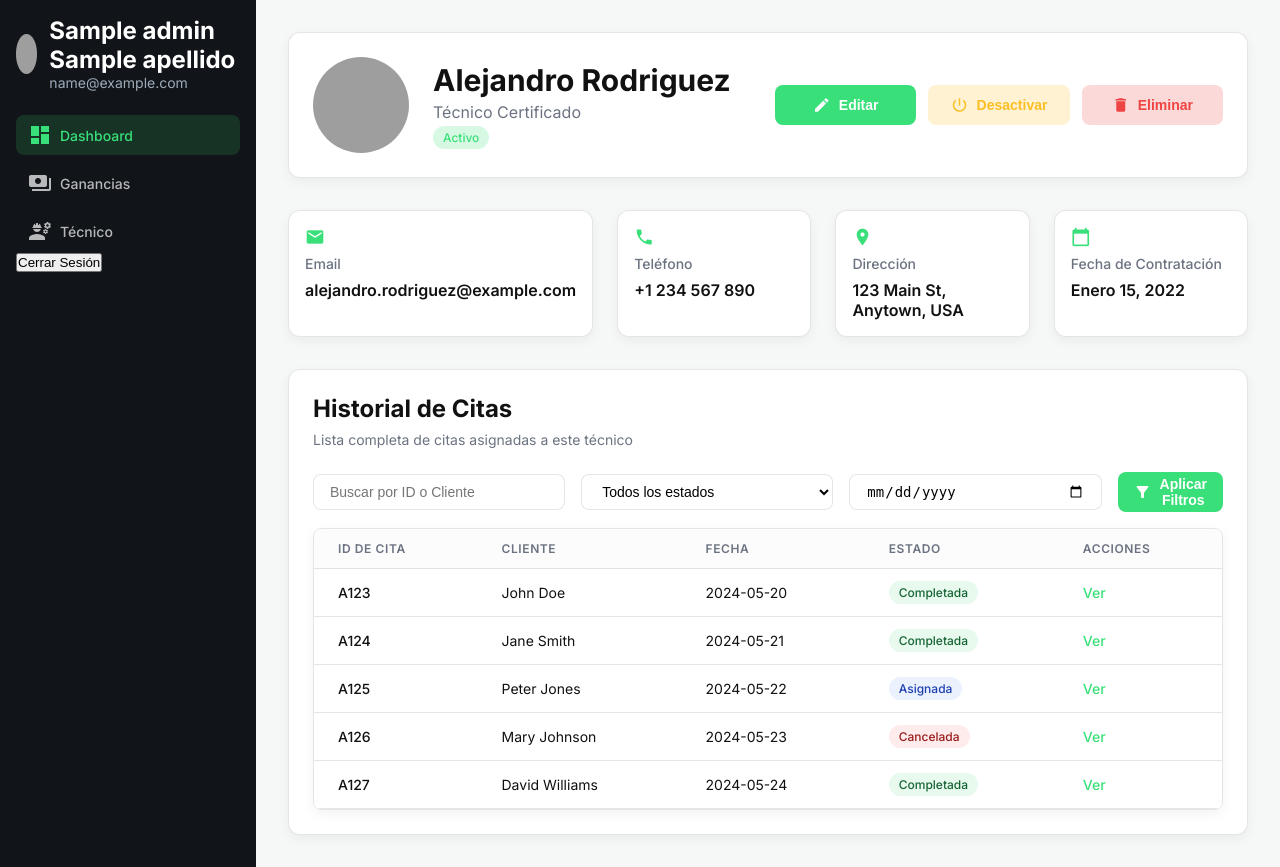
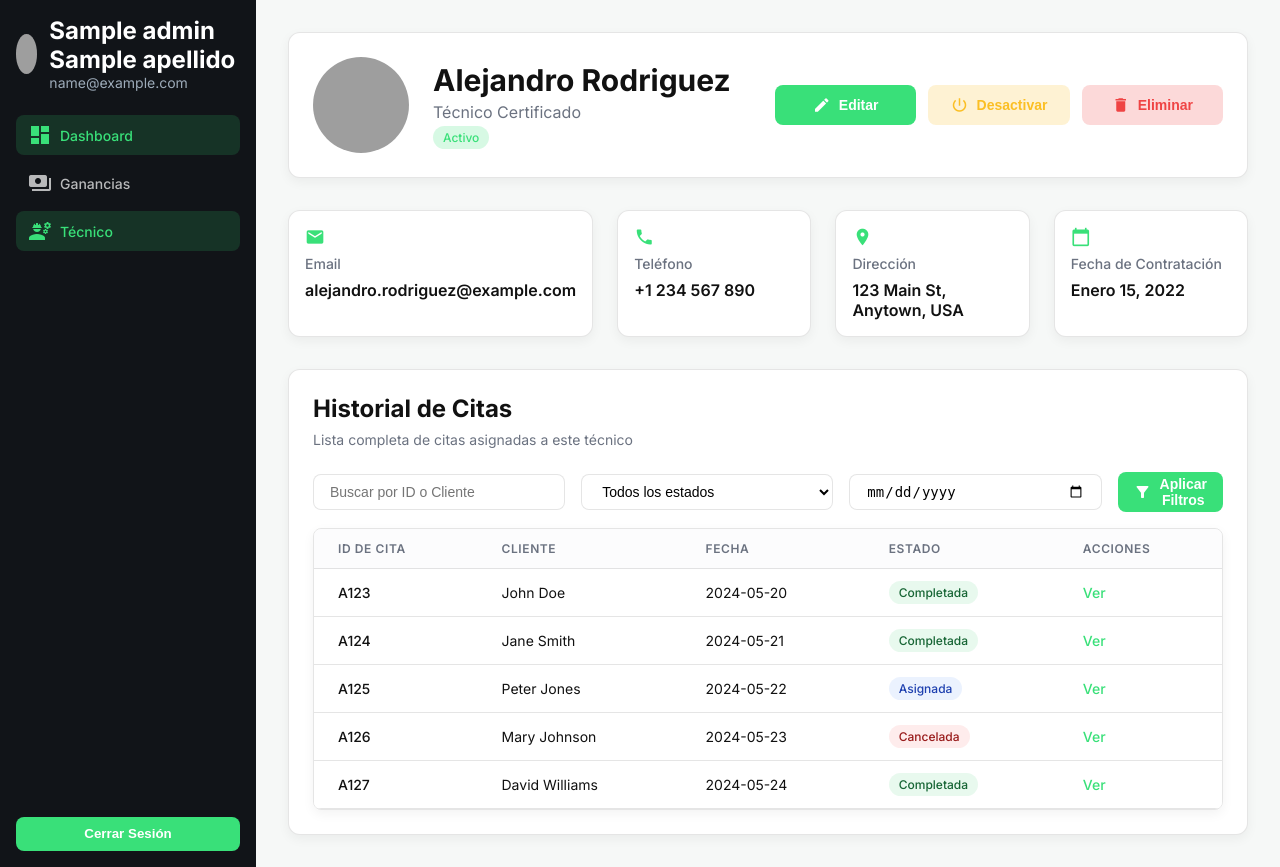
Before and after one commit to Aldemitar/ChargeFlow, a FastAPI app: template templates/admin/tecnicoAdmin.html in a window 1280 px wide. Run offline with FastAPI, Linux system fonts and the light colour scheme; the template is opened without the code that fills it: most values are stand-ins (such as "Sample title", 1, 10 or a date in 2020); parts of the project's set-up code (start-up, migrations or seed data) failed here and were passed over; grey boxes are pictures that could not be loaded.

Commit message:
Correccion en logout de admin

```diff
--- a/templates/admin/tecnicoAdmin.html
+++ b/templates/admin/tecnicoAdmin.html
@@ -31,17 +31,13 @@
                         <span class="material-icons">payments</span>
                         <span>Ganancias</span>
                     </a>
-                    <a href="/admin/tecnicos">
+                    <a class="active" href="/admin/tecnicos">
                         <span class="material-icons">engineering</span>
                         <span>Técnico</span>
                     </a>
                 </nav>
-                <form action="/login/logout" method="get">
-                    <button type="submit" class="logout-btn">
-                        <span class="logout-text">Cerrar Sesión</span>
-                    </button>
-                </form>
             </div>
+            <button id="logoutBtn" class="logout">Cerrar Sesión</button>
         </aside>
 
         <main class="content">
```
Also changed, not shown: templates/admin/adminDashboard.html (+1 -6 lines), templates/admin/gananciasAdmin.html (+3 -8 lines).
